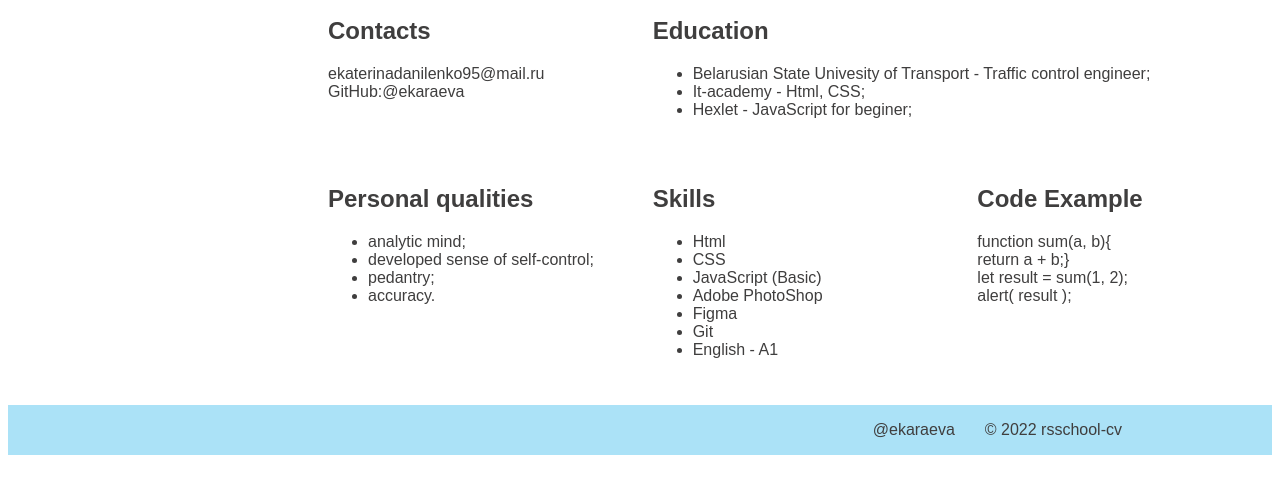
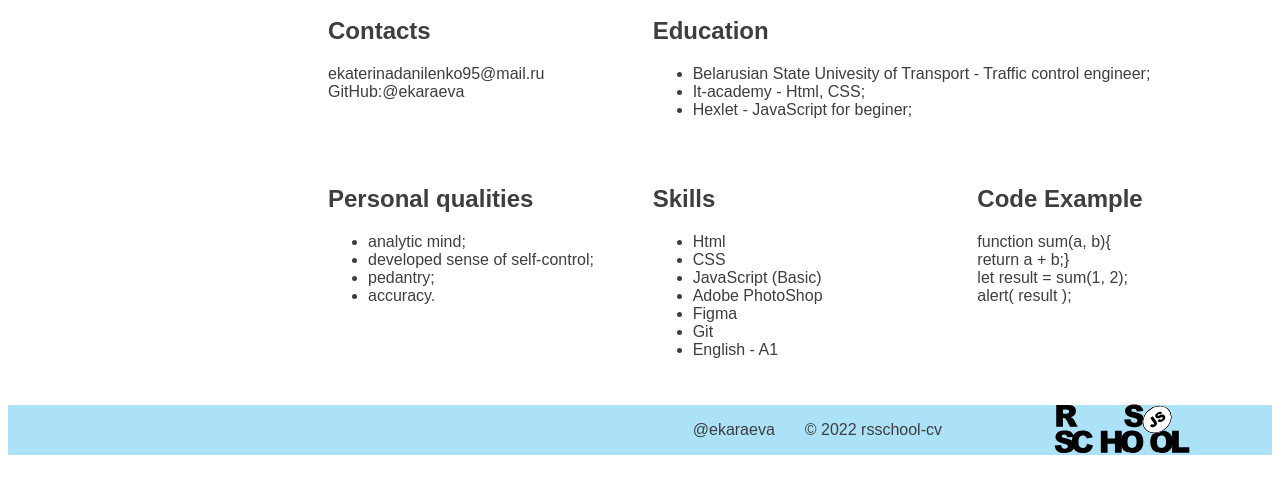
Before and after one commit to ekaraeva/rsschool-cv, a plain HTML site: page index.html in a window 1280 px wide. Shown: the part 293-786 px from the top of the page. Drawn offline with Linux system fonts and the light colour scheme.

Commit message:
feat: add basic page layout

```diff
--- a/index.html
+++ b/index.html
@@ -62,6 +62,7 @@
         <footer>
             <a href="https://github.com/ekaraeva" target="blank">@ekaraeva</a>
             <p>&#169; 2022 rsschool-cv</p>
+            <a href="https://rs.school/js/" target="_blank"><img src="/rsschool-cv/rs_school_js.svg" alt="rsschool"></a>
         </footer>
     </div>
 </body>
--- a/style.css
+++ b/style.css
@@ -8,7 +8,7 @@ img{
     font-weight: lighter;
     color: rgb(63, 62, 62);
 }
-header, footer{
+header{
     height: 50px;
     background-color: #ABE2F7;
     display: flex;
@@ -66,3 +66,16 @@ section > div:hover{
     cursor: pointer;
     padding: 10px;
 }
+footer{
+    height: 50px;
+    background-color: #ABE2F7;
+    display: flex;
+    justify-content: flex-end;
+    align-items: center;
+    gap: 30px;
+
+}
+footer img {
+    height: 50px;
+    border: none;
+}
```
Also changed, not shown: rs_school_js.svg (added).
